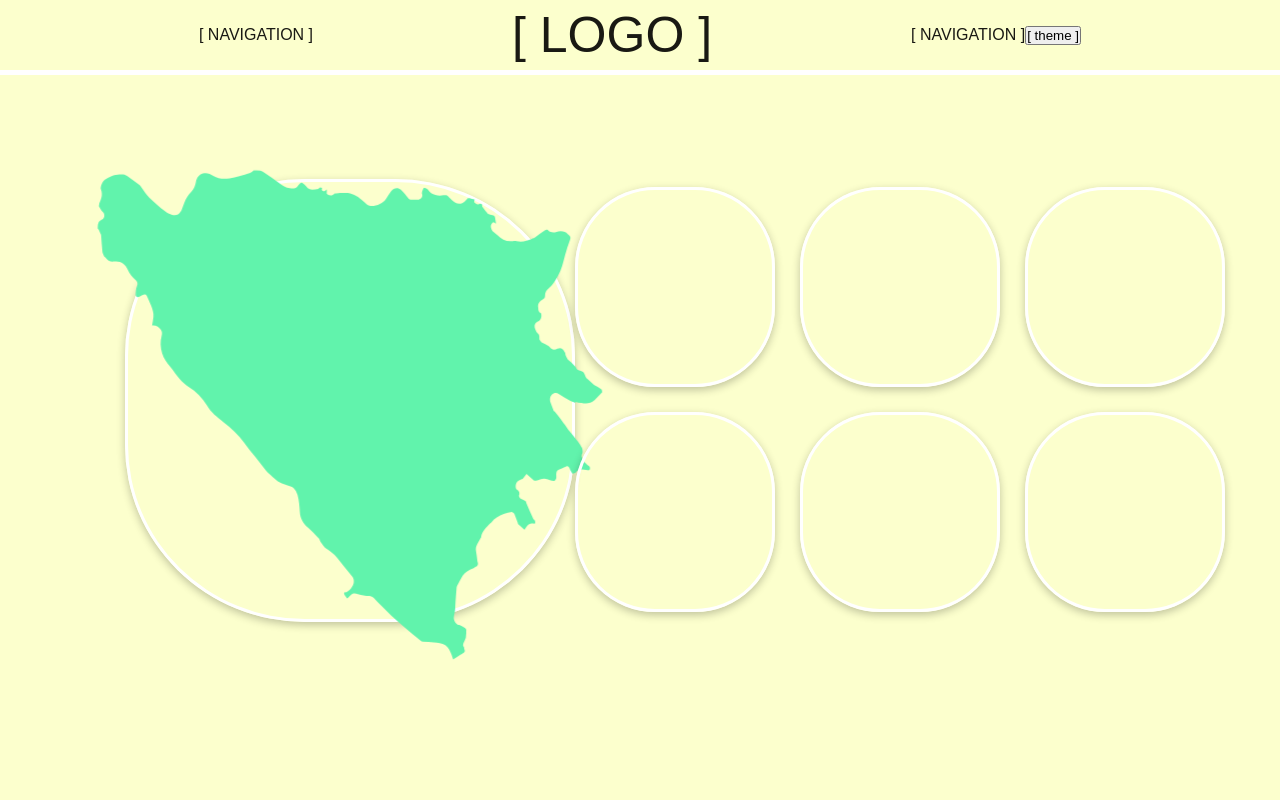
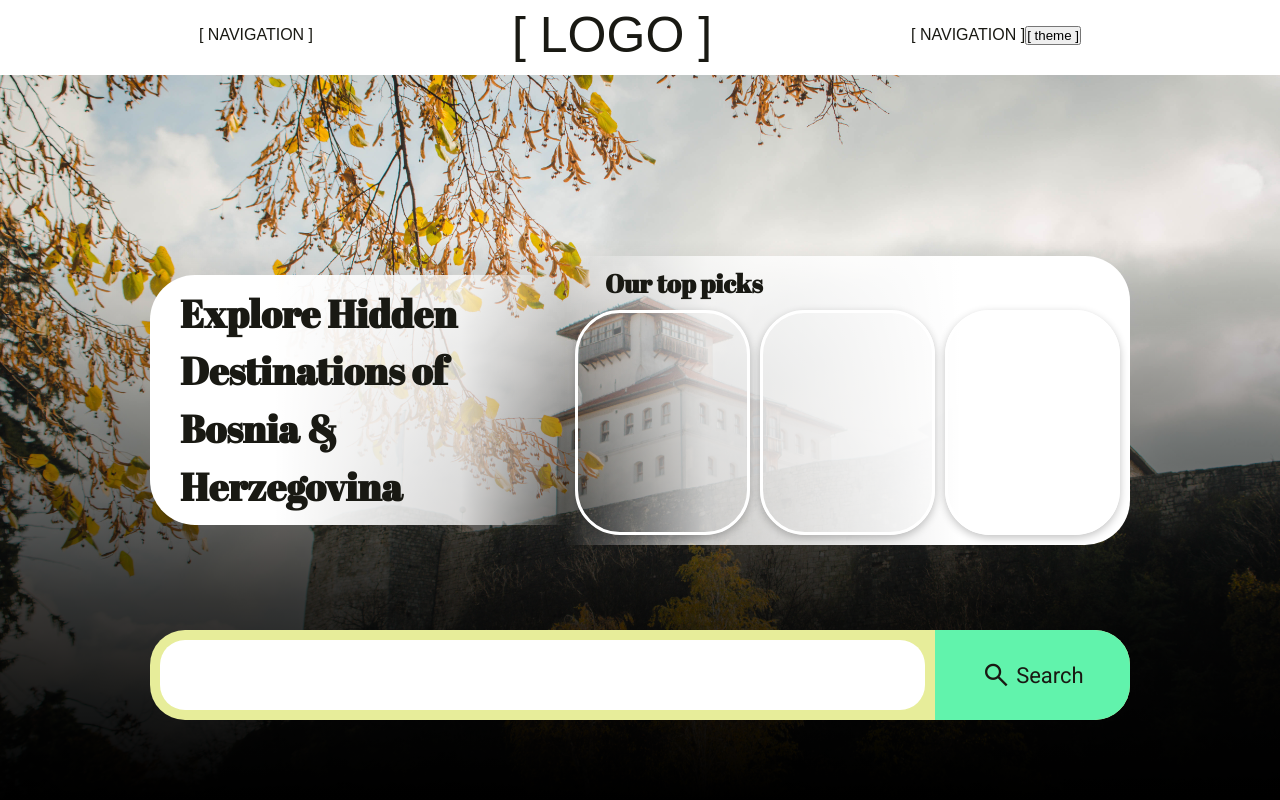
Before and after one commit to kenansultanic/bosnia-unveiled, a React (Create React App) app in the folder client/: page / in a window 1280 px wide. Shown: the top 800 px of the page. Built offline with nearby package versions, Linux system fonts and the light colour scheme.

Commit message:
restructured home page ui

```diff
--- a/client/public/index.html
+++ b/client/public/index.html
@@ -1,14 +1,12 @@
 <!DOCTYPE html>
 <html lang="en">
-  <head>
+
+<head>
     <meta charset="utf-8" />
     <link rel="icon" href="%PUBLIC_URL%/favicon.ico" />
     <meta name="viewport" content="width=device-width, initial-scale=1" />
     <meta name="theme-color" content="#000000" />
-    <meta
-      name="description"
-      content="Web site created using create-react-app"
-    />
+    <meta name="description" content="Web site created using create-react-app" />
     <link rel="apple-touch-icon" href="%PUBLIC_URL%/logo192.png" />
     <!--
       manifest.json provides metadata used when your web app is installed on a
@@ -24,9 +22,15 @@
       work correctly both with client-side routing and a non-root public URL.
       Learn how to configure a non-root public URL by running `npm run build`.
     -->
+    <link rel="stylesheet"
+        href="https://fonts.googleapis.com/css2?family=Material+Symbols+Outlined:opsz,wght,FILL,GRAD@20..48,100..700,0..1,-50..200" />
+    <link rel="preconnect" href="https://fonts.googleapis.com">
+    <link rel="preconnect" href="https://fonts.gstatic.com" crossorigin>
+    <link href="https://fonts.googleapis.com/css2?family=Abril+Fatface&family=Roboto&display=swap" rel="stylesheet">
     <title>React App</title>
-  </head>
-  <body>
+</head>
+
+<body>
     <noscript>You need to enable JavaScript to run this app.</noscript>
     <div id="root"></div>
     <!--
@@ -39,5 +43,6 @@
       To begin the development, run `npm start` or `yarn start`.
       To create a production bundle, use `npm run build` or `yarn build`.
     -->
-  </body>
+</body>
+
 </html>
--- a/client/src/components/DestinationCard/destination-card.scss
+++ b/client/src/components/DestinationCard/destination-card.scss
@@ -1,9 +1,7 @@
 @import "../../scss/themes";
 
 .destination-card-container {
-    width: 200px;
-    height: 200px;
-    border-radius: 40%;
+    border-radius: 45px;
     @include themify($themes) {
         border: 3px solid themed("secondaryColor");
         box-shadow: themed("shadowColor") 0px 3px 8px;
--- a/client/src/components/DestinationCard/index.tsx
+++ b/client/src/components/DestinationCard/index.tsx
@@ -1,8 +1,19 @@
 import "./destination-card.scss";
 
-const DestinationCard = () => {
+interface DestinationCardProps {
+    width: string,
+    height: string
+}
+
+const DestinationCard = ({ width, height }: DestinationCardProps) => {
+
     return (
-        <div className="destination-card-container">
+        <div
+            className="destination-card-container"
+            style={{
+                width,
+                height
+            }}>
 
         </div>
     );
--- a/client/src/components/Navigation/navigation.scss
+++ b/client/src/components/Navigation/navigation.scss
@@ -10,6 +10,7 @@
     height: 75px;
     font-family: sans-serif;
     @include themify($themes) {
+        background-color: themed("secondaryColor");
         border-bottom: 5px solid themed("secondaryColor");
     }
 }
--- /dev/null
+++ b/client/src/components/SearchBar/index.tsx
@@ -0,0 +1,25 @@
+import "./search-bar.scss";
+import useScrollPos from "hooks/useScrollPos";
+import useSnapScrolled from "hooks/useSnapScrolled";
+
+const SearchBar = () => {
+    const isSnapScrolled = useSnapScrolled();
+
+    const cn = `search-bar${isSnapScrolled ? "-snap-scrolled" : ""}`;
+
+    return (
+        <div className={`search-bar-container ${cn}`}>
+            <form className="search-bar-form">
+                <div className="search-bar-inputs"></div>
+                <button className="search-bar-submit-button">
+                    <span className="material-symbols-outlined search-bar-submit-button-icon">
+                        search
+                    </span>
+                    <span className="search-bar-submit-button-text">Search</span>
+                </button>
+            </form>
+        </div>
+    );
+};
+
+export default SearchBar;
--- /dev/null
+++ b/client/src/components/SearchBar/search-bar.scss
@@ -0,0 +1,45 @@
+@import "../../scss/themes";
+
+.search-bar-container {
+    position: fixed;
+    bottom: 10vh;
+    width: calc(100% - 300px);
+    height: 90px;
+    border-radius: 35px;
+    transition: transform 250ms;
+    overflow: hidden;
+    @include themify($themes) {
+        background-color: themed("backgroundColor");
+    }
+}
+.search-bar-snap-scrolled {
+    transform: translateY(-70vh);
+}
+
+.search-bar-form {
+    height: 100%;
+    display: flex;
+}
+.search-bar-inputs {
+    flex-basis: 100%;
+    margin: 10px;
+    border-radius: 25px;
+    @include themify($themes) {
+        background-color: themed("secondaryColor");
+    }
+}
+.search-bar-submit-button {
+    all: unset;
+    flex-basis: 250px;
+    display: flex;
+    justify-content: center;
+    align-items: center;
+    font-size: 22px;
+    @include themify($themes) {
+        background-color: themed("primaryColor");
+    }
+}
+.search-bar-submit-button-icon {
+    font-size: 30px;
+    margin-right: 5px;
+}
--- /dev/null
+++ b/client/src/hooks/useScrollPos.ts
@@ -0,0 +1,21 @@
+import { useState, useEffect } from "react";
+
+const useScrollPos = () => {
+    const [scrollPos, setScrollPos] = useState(0);
+
+    const handleScroll = (e: Event) => {
+        setScrollPos(window.scrollY);
+    };
+
+    useEffect(() => {
+        window.addEventListener("scroll", handleScroll);
+
+        return () => {
+            window.removeEventListener("scroll", handleScroll);
+        };
+    }, []);
+
+    return scrollPos;
+};
+
+export default useScrollPos;
--- /dev/null
+++ b/client/src/hooks/useSnapScrolled.ts
@@ -0,0 +1,33 @@
+import { useState, useEffect } from "react";
+import useScrollPos from "./useScrollPos";
+
+const useSnapScrolled = () => {
+    const [isSnapScrolled, setIsSnapScrolled] = useState(false);
+
+    useEffect(() => {
+        let timer: ReturnType<typeof setTimeout>;
+
+        const handleScroll = () => {
+            clearTimeout(timer)
+
+            timer = setTimeout(() => {
+                const windowScrollY: number = window.scrollY;
+                if (windowScrollY === window.innerHeight) {
+                    setIsSnapScrolled(true);
+                } else if (windowScrollY === 0) {
+                    setIsSnapScrolled(false);
+                }
+            }, 50);
+        };
+
+        window.addEventListener("scroll", handleScroll);
+
+        return () => {
+            window.removeEventListener("scroll", handleScroll)
+        };
+    }, []);
+
+    return isSnapScrolled;
+};
+
+export default useSnapScrolled;
--- a/client/src/pages/Home/home.scss
+++ b/client/src/pages/Home/home.scss
@@ -1,15 +1,57 @@
 @import "../../scss/themes";
 
+html {
+    scroll-snap-type: y mandatory;
+}
+
 .home-container {
-    display: grid;
-    place-items: center;
+    //background-image: linear-gradient(rgba(0, 0, 0, 0), rgba(0, 0, 0, .95));
 }
 
 .home-first-section {
-    width: 100%;
+    // background-image: linear-gradient(rgba(0, 0, 0, 0) 30%, rgba(0, 0, 0, .75) 75%, rgba(0, 0, 0, 1) 100%);
+    height: 100vh;
+    padding: 150px 150px;
+    // display: flex;
+    // justify-content: flex-start;
+    // align-items: center;
+    transition: background-color 500ms;
+    scroll-snap-align: start;
+    //scroll-margin-top: 150px;
+}
+
+.home-main-section {
+    height: 100%;
     display: flex;
-    justify-content: space-evenly;
+    justify-content: space-between;
     align-items: center;
+}
+.home-main-top-picks {
+    padding: 10px;
+    border-radius: 0 45px 45px 0;
+    // background-color: rgba(255, 255, 255, .75);
+    background-image: linear-gradient(to left, rgba(255, 255, 255, 1) 30%, rgba(255, 255, 255, .75) 75%, rgba(255, 255, 255, 0) 100%);
+}
+.home-main-top-picks-heading {
+    font-size: 2vw;
+    padding-left: 30px;
+    padding-bottom: 10px;
+}
+.home-main-top-picks-cards {
+    display: flex;
+    gap: 10px;
+}
+
+.home-main-heading {
+    padding: 10px 30px;
+    font-size: 3vw;
+    line-height: 1.5;
+    border-radius: 45px 0 0 45px;
+    // background-color: rgba(255, 255, 255, .75);
+    background-image: linear-gradient(to right, rgba(255, 255, 255, 1) 30%, rgba(255, 255, 255, .75) 75%, rgba(255, 255, 255, 0) 100%);
+}
+.home-main-heading-row {
+    display: block;
 }
 
 .home-bih {
@@ -22,7 +64,7 @@
         box-shadow: themed("shadowColor") 0px 3px 8px;    }
 }
 .home-img {
-    transform: translate3d(0px, 15px, 50px) scale(1.25);
+    transform: translate3d(0px, 15px, 75px) scale(1.25);
 }
 
 
@@ -31,3 +73,14 @@
     grid-template-columns: 1fr 1fr 1fr;
     grid-gap: 25px;
 }
+
+.home-second-section {
+    display: grid;
+    place-items: center;
+    width: 100%;
+    height: 100vh;
+    background-color: black;
+    transition: background-color 500ms;
+    scroll-snap-align: start;
+    scroll-snap-stop: always;
+}
--- a/client/src/pages/Home/index.tsx
+++ b/client/src/pages/Home/index.tsx
@@ -1,14 +1,51 @@
 import "./home.scss";
-import Tilt from "react-parallax-tilt";
 import bihBordersDark from "../../assets/bihBordersDark.svg";
 import bihBordersLight from "../../assets/bihBordersLight.svg";
+import Tilt from "react-parallax-tilt";
 import DestinationCard from "components/DestinationCard";
+import SearchBar from "components/SearchBar";
+import useSnapScrolled from "hooks/useSnapScrolled";
 
 const Home = () => {
+    const snapScrolled = useSnapScrolled();
+    const frstSectionBgImage = snapScrolled ? "" : "linear-gradient(rgba(0, 0, 0, 0) 30%, rgba(0, 0, 0, .75) 75%, rgba(0, 0, 0, 1) 100%)";
+    const frstSectionBgColor = snapScrolled ? "white" : "";
+    const scndSectionBgColor = snapScrolled ? "white" : "black";
+
     return (
         <div className="home-container">
-            <div className="home-first-section">
-                <Tilt
+            <div
+                className="home-first-section"
+                style={{
+                    backgroundColor: frstSectionBgColor,
+                    backgroundImage: frstSectionBgImage
+                }}>
+                <div className="home-main-section">
+                    <h1 className="home-main-heading">
+                        <span className="home-main-heading-row home-main-heading-row-1">Explore Hidden</span>
+                        <span className="home-main-heading-row home-main-heading-row-2">Destinations of</span>
+                        <span className="home-main-heading-row home-main-heading-row-3">Bosnia & Herzegovina</span>
+                    </h1>
+
+                    <div className="home-main-top-picks">
+                        <h1 className="home-main-top-picks-heading">Our top picks</h1>
+                        <div className="home-main-top-picks-cards">
+                            <Tilt perspective={500} tiltMaxAngleX={10} tiltMaxAngleY={10} scale={1.025}>
+                                <DestinationCard width="175px" height="225px" />
+                            </Tilt>
+                            <Tilt perspective={500} tiltMaxAngleX={10} tiltMaxAngleY={10} scale={1.025}>
+                                <DestinationCard width="175px" height="225px" />
+                            </Tilt>
+                            <Tilt perspective={500} tiltMaxAngleX={10} tiltMaxAngleY={10} scale={1.025}>
+                                <DestinationCard width="175px" height="225px" />
+                            </Tilt>
+                        </div>
+                    </div>
+                </div>
+
+                <SearchBar />
+
+                {/* <Tilt
                     className="home-bih"
                     perspective={500}
                     tiltMaxAngleX={10}
@@ -23,26 +60,22 @@ const Home = () => {
                 </Tilt>
 
                 <div className="home-destination-cards">
-                    <Tilt perspective={500} tiltMaxAngleX={10} tiltMaxAngleY={10} scale={1.1}>
+                    <Tilt perspective={500} tiltMaxAngleX={20} tiltMaxAngleY={10} scale={1.1}>
                         <DestinationCard />
                     </Tilt>
-                    <Tilt perspective={500} tiltMaxAngleX={10} tiltMaxAngleY={10} scale={1.1}>
+                    <Tilt perspective={500} tiltMaxAngleX={20} tiltMaxAngleY={10} scale={1.1}>
                         <DestinationCard />
                     </Tilt>
-                    <Tilt perspective={500} tiltMaxAngleX={10} tiltMaxAngleY={10} scale={1.1}>
+                    <Tilt perspective={500} tiltMaxAngleX={20} tiltMaxAngleY={10} scale={1.1}>
                         <DestinationCard />
                     </Tilt>
-                    <Tilt perspective={500} tiltMaxAngleX={10} tiltMaxAngleY={10} scale={1.1}>
-                        <DestinationCard />
-                    </Tilt>
-                    <Tilt perspective={500} tiltMaxAngleX={10} tiltMaxAngleY={10} scale={1.1}>
-                        <DestinationCard />
-                    </Tilt>
-                    <Tilt perspective={500} tiltMaxAngleX={10} tiltMaxAngleY={10} scale={1.1}>
-                        <DestinationCard />
-                    </Tilt>
+                </div> */}
+            </div>
+            <div
+                className="home-second-section"
+                style={{ backgroundColor: scndSectionBgColor }}>
+                    <p>Ovdje sam mislio staviti mapu i rezultate pretrage, znaci kad user klikne search automatski scrolla ovdje i pokaze rezultate</p>
                 </div>
-            </div>
         </div>
     );
 };
--- a/client/src/scss/_colors.scss
+++ b/client/src/scss/_colors.scss
@@ -1,7 +1,7 @@
 // LIGHT THEME:
 $lightPrimaryColor: #61f3ac;
 $lightSecondaryColor: #fff;
-$lightBackgroundColor: #fcffcd;
+$lightBackgroundColor: #e7ed9a;
 $lightTextColor: #191913;
 $lightAccentColor: #d41d6d;
 $lightShadowColor: rgba(0, 0, 0, 0.24);
--- a/client/src/scss/app.scss
+++ b/client/src/scss/app.scss
@@ -7,12 +7,22 @@
 }
 
 .app-container {
+    background: {
+        image: url("../assets/pexels-ajdin-coric-16135959.jpg");
+        position: center;
+        repeat: no-repeat;
+        size: cover;
+        attachment: fixed;
+    }
+    font-family: "Roboto", sans-serif;
     @include themify($themes) {
-        background-color: themed("backgroundColor");
         color: themed("textColor");
     }
 }
 .app-container > div:not(.navigation-container) {
     min-height: 100vh;
-    padding: 150px 125px;
 }
+
+h1, h2, h3 {
+    font-family: "Abril Fatface", cursive;
+}
```
Also changed, not shown: client/src/assets/pexels-ajdin-coric-16135959.jpg (added), 1 other file (tests, documents, lock files or other folders).
